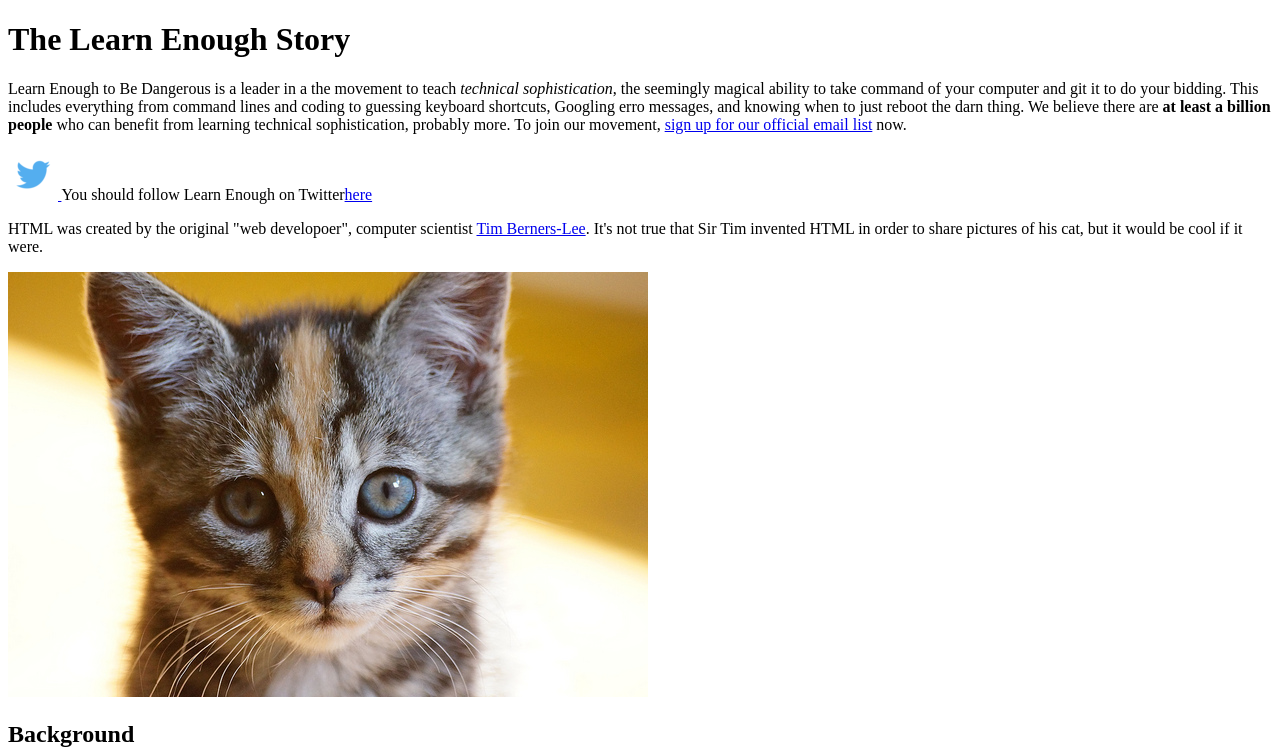
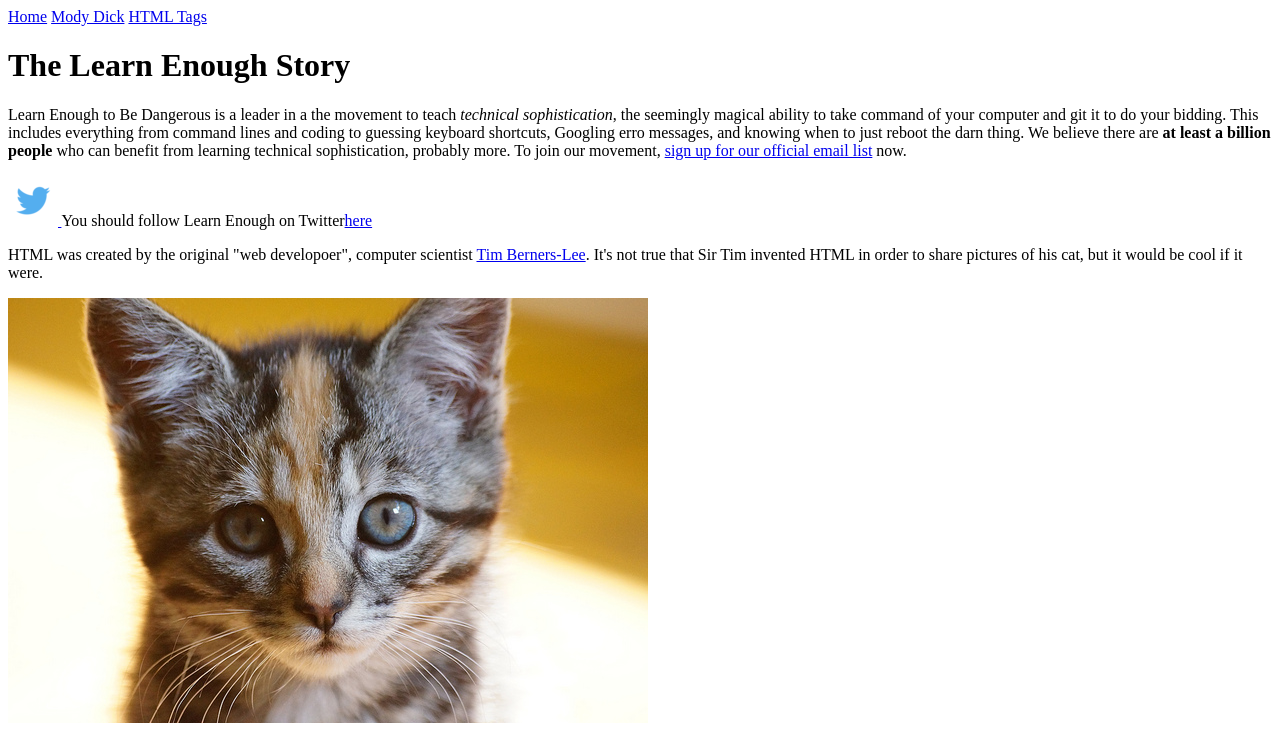
Before and after one commit to andrewsbusby/sample_website, a plain HTML site: page index.html in a window 1280 px wide. Shown: the top 751 px of the page. Drawn offline with Linux system fonts and the light colour scheme.

Commit message:
add menus

```diff
--- a/index.html
+++ b/index.html
@@ -5,6 +5,12 @@
         <meta charset="tf-8">
     </head>
     <body>
+
+        <div>
+            <a href="index.html">Home</a>
+            <a href="moby_dick.html">Mody Dick</a>
+            <a href="tags.html">HTML Tags</a>
+        </div>
 
         <h1>The Learn Enough Story</h1>
 
```
Also changed, not shown: moby_dick.html (+6 -0 lines), tags.html (+6 -0 lines).
